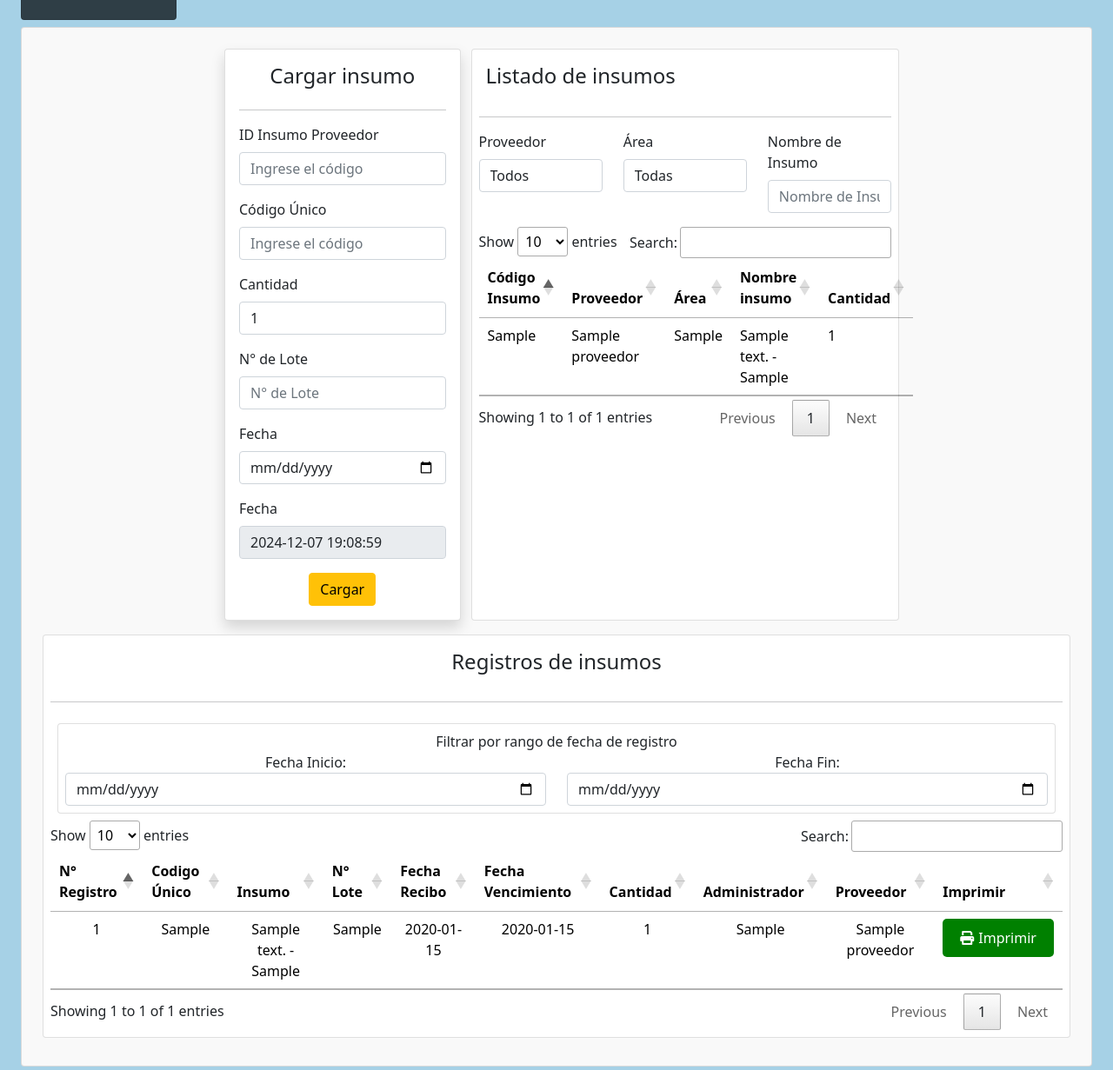
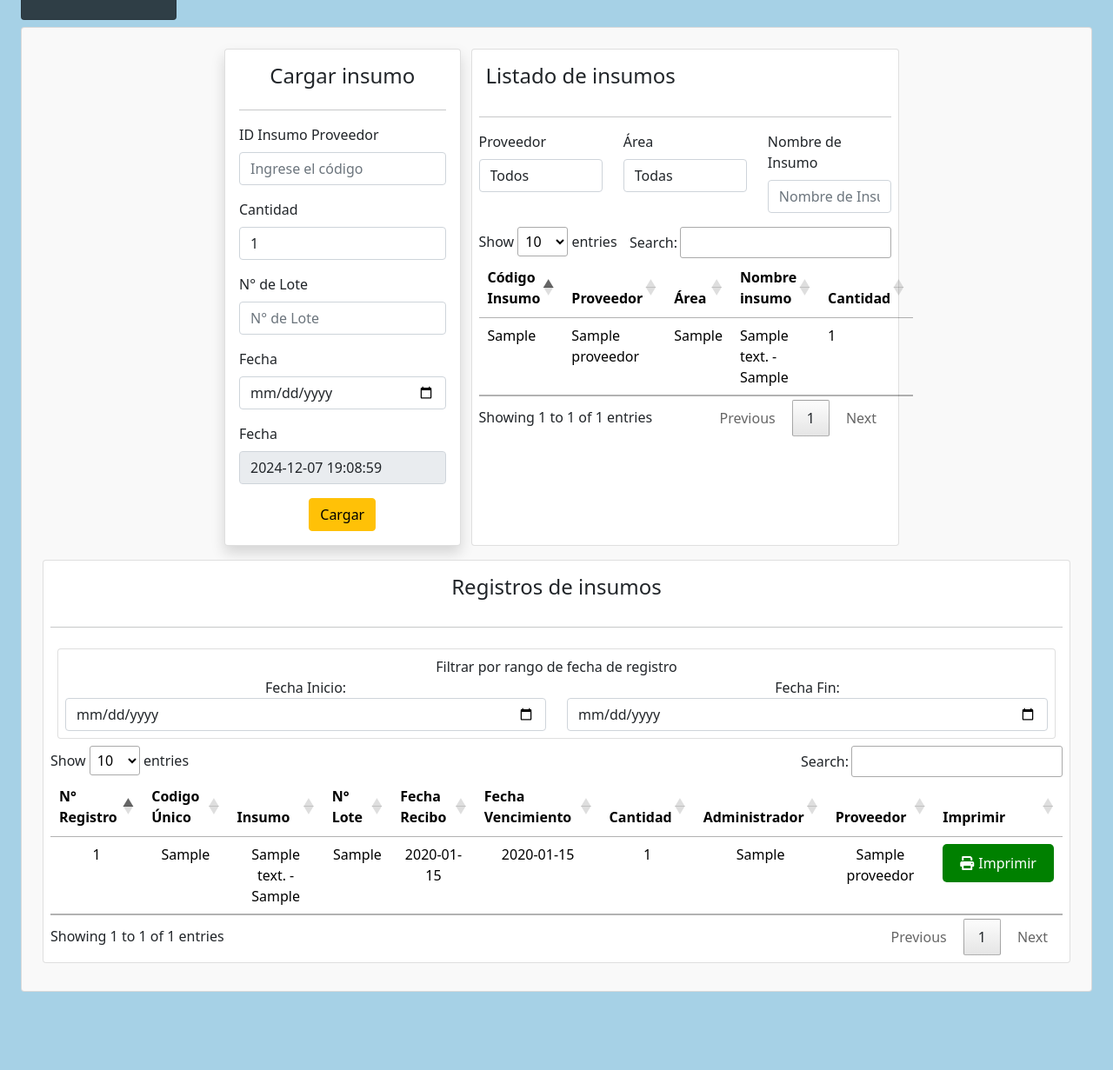
Before and after one commit to xatomen/SGSIVetLab, a PHP site: page /SGSIVetLab/public/admin/cargar_insumos.php in a window 1280 px wide. Shown: the part 1197-2428 px from the top of the page at 87% size. After the commit the page ends 2338 px from the top, so only its background shows below. Run offline with PHP 8.4, Linux system fonts and the light colour scheme; tables that the repository leaves empty hold one stand-in row (values such as "Sample post"); some libraries are stand-ins or nearby versions.

Commit message:
Se añade generación de código único para insumos y se elimina el campo de entrada en el formulario de carga de insumos.

```diff
--- a/public/admin/cargar_insumos.php
+++ b/public/admin/cargar_insumos.php
@@ -39,6 +39,9 @@
             $sentenciaSQL->execute();
             $resultado = $sentenciaSQL->fetch(PDO::FETCH_ASSOC);
             $lastindex = $resultado['lastIndex']+1;
+
+            // Debemos crear el código único, será conformado por VL000000 más el número de registro, ej: registro 1 va a ser VL000001
+            $txtCodigoUnico = "VL".str_pad($lastindex, 6, "0", STR_PAD_LEFT);
 
             $sentenciaSQL = $conn->prepare("INSERT INTO registro_insumo (ID_Registro_Insumo, Codigo_unico, Numero_lote, Fecha_recibo, Fecha_vencimiento, Cantidad, Cantidad_actual, ID_Administrador, ID_Provee) VALUES (:ID_Registro_Insumo, :Codigo_unico, :Numero_lote, :Fecha_recibo, :Fecha_vencimiento, :Cantidad, :Cantidad_actual, :ID_Administrador, :ID_Provee)");
 
@@ -129,15 +132,6 @@
                                 <div class="mb-3">
                                     <label for="txtCodigoInsumo" class="form-label">ID Insumo Proveedor</label>
                                     <input type="text" class="form-control" name="txtCodigoInsumo" id="txtCodigoInsumo" value="<?php echo $txtCodigoInsumo ?>" placeholder="Ingrese el código">
-                                </div>
-                            </div>
-                        </div>
-                        <!-- Código único -->
-                        <div class="row">
-                            <div class="col">
-                                <div class="mb-3">
-                                    <label for="txtCodigoUnico" class="form-label">Código Único</label>
-                                    <input type="text" class="form-control" name="txtCodigoUnico" id="txtCodigoUnico" value="<?php echo $txtCodigoUnico ?>" placeholder="Ingrese el código">
                                 </div>
                             </div>
                         </div>
```
